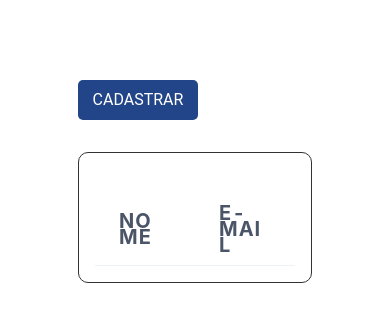
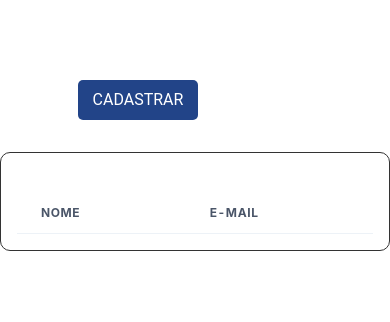
Before and after one commit to wagnermm/crud, a React (Create React App) app: page / in a window 390 px wide. Shown: the top 322 px of the page. Built offline with nearby package versions, Linux system fonts and the light colour scheme.

Commit message:
setup for mobile

```diff
--- a/src/components/container/Container.jsx
+++ b/src/components/container/Container.jsx
@@ -1,6 +1,6 @@
 import { EditIcon, DeleteIcon } from "@chakra-ui/icons";
 import { Box, Flex, useDisclosure, Table, Thead,
-  Tr, Th, Tbody, Td, useBreakpointValue } from "@chakra-ui/react";
+  Tr, Th, Tbody, Td } from "@chakra-ui/react";
 import { useEffect, useState } from "react";
 import ModalComp from "../modal/ModalComponent";
 import './container.css';
@@ -9,11 +9,6 @@ const Container = () => {
   const { isOpen, onOpen, onClose } = useDisclosure();
   const [data, setData] = useState([]);
   const [dataEdit, setDataEdit] = useState({});
-
-  const isMobile = useBreakpointValue({
-    base: true,
-    lg: false,
-  });
 
   useEffect(() => {
     const db_costumer = localStorage.getItem("cad_cliente")
@@ -43,10 +38,10 @@ const Container = () => {
           <Table mt="6">
             <Thead>
               <Tr>
-                <Th maxW={isMobile ? 5 : 100} fontSize="20px">
+                <Th>
                   Nome
                 </Th>
-                <Th maxW={isMobile ? 5 : 100} fontSize="20px">
+                <Th>
                   E-Mail
                 </Th>
                 <Th p={0}></Th>
@@ -56,8 +51,8 @@ const Container = () => {
             <Tbody>
               {data.map(({ name, email }, index) => (
                 <Tr key={index}>
-                  <Td maxW={isMobile ? 5 : 100}>{name}</Td>
-                  <Td maxW={isMobile ? 5 : 100}>{email}</Td>
+                  <Td>{name}</Td>
+                  <Td>{email}</Td>
                   <Td p={0}>
                     <EditIcon
                       fontSize={20}
--- a/src/components/container/container.css
+++ b/src/components/container/container.css
@@ -40,3 +40,9 @@ td {
     font-weight: 700;
     color: #333;
 }
+
+@media(max-width: 768px) {
+    .container {
+        width: 100%;
+    }
+}
```
